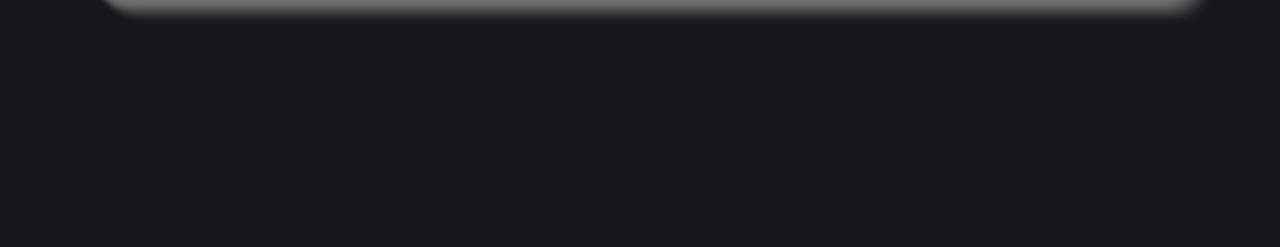
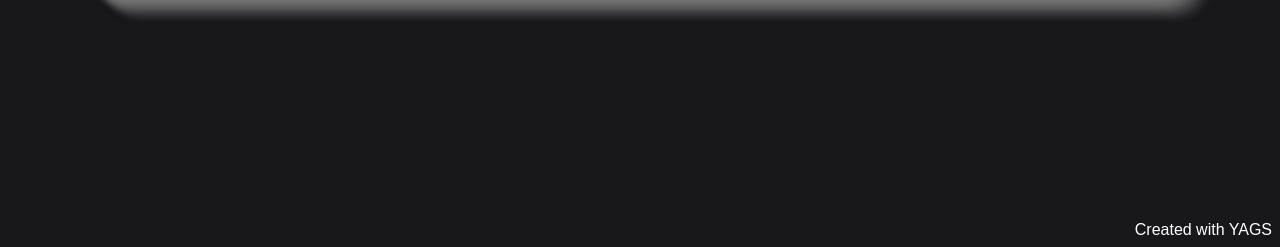
Before and after one commit to logicnotfound237/startpage, a plain HTML site: page index.html in a window 1280 px wide. Shown: the part 553-800 px from the top of the page. Drawn offline with Linux system fonts and the light colour scheme.

Commit message:
Update index.html

```diff
--- a/index.html
+++ b/index.html
@@ -23,7 +23,7 @@
         </div>
       </main>
     </div>
-  <!--<a id="yags-link" href="https://prettycoffee.github.io/yet-another-generic-startpage/">Created with YAGS</a>  -->
+    <a id="yags-link" href="https://prettycoffee.github.io/yet-another-generic-startpage/">Created with YAGS</a>
   </body>
   <script type="text/javascript" src="./scripts.js"></script>
 </html>
```
